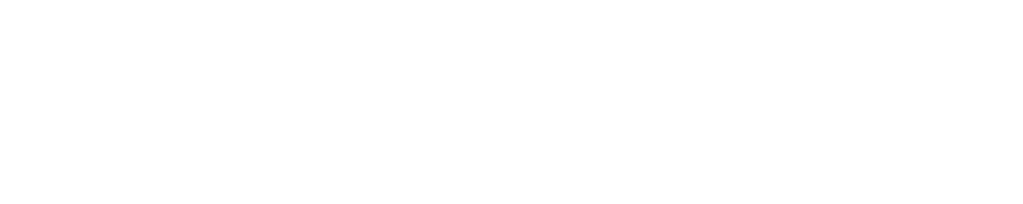
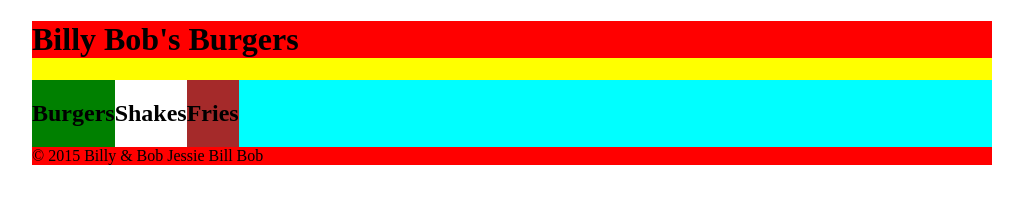
Before and after one commit to k8steve/billy-bobs-burgers, a plain HTML site: page index.html in a window 1280 px wide. Shown: the whole page, without its empty margins (128-1151 px from the left). Drawn offline with Linux system fonts and the light colour scheme.

Commit message:
next commit

```diff
--- a/css/style.css
+++ b/css/style.css
@@ -0,0 +1,42 @@
+.clearfix:after {
+	content: "hello";
+	display: block;
+	clear: both;
+	visibility: hidden;
+	height: 0;
+	line-height: 0;
+}
+
+.container {
+	width: 960px;
+	display: block;
+	background: yellow;
+	margin: 0 auto;
+}
+
+main {
+	background: aqua;
+}
+
+header, footer {
+	background: red;
+}
+
+#burgers {
+	background: green;
+	float: left;
+}
+
+#shakes {
+	background: white;
+	float: left;
+}
+
+#fries {
+	background: brown;
+	float: left;
+}
+
+footer {
+	clear: both;
+}
--- a/index.html
+++ b/index.html
@@ -6,6 +6,24 @@
 	<link rel="stylesheet" href="css/style.css">
 </head>
 <body>
-
+	<div class="container">
+		<header>
+			<h1>Billy Bob's Burgers</h1>
+		</header>
+		<main class="clearfix">
+			<section id="burgers">
+				<h2>Burgers</h2>
+			</section>
+			<section id="shakes">
+				<h2>Shakes</h2>
+			</section>
+			<section id="fries">
+				<h2>Fries</h2>
+			</section>
+		</main>
+		<footer>
+			&copy 2015 Billy & Bob Jessie Bill Bob
+		</footer>
+	</div>
 </body>
 </html>
```
